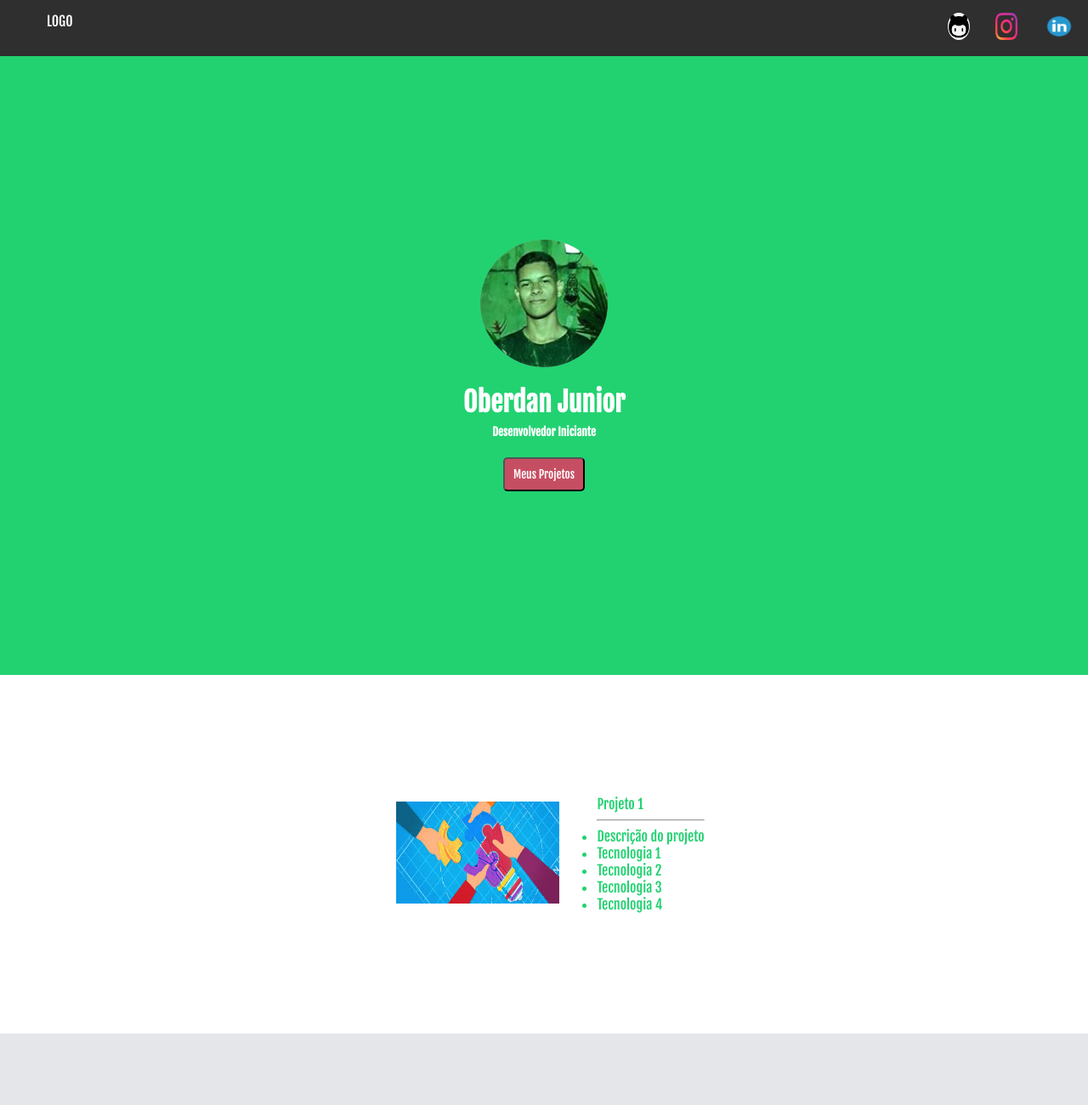
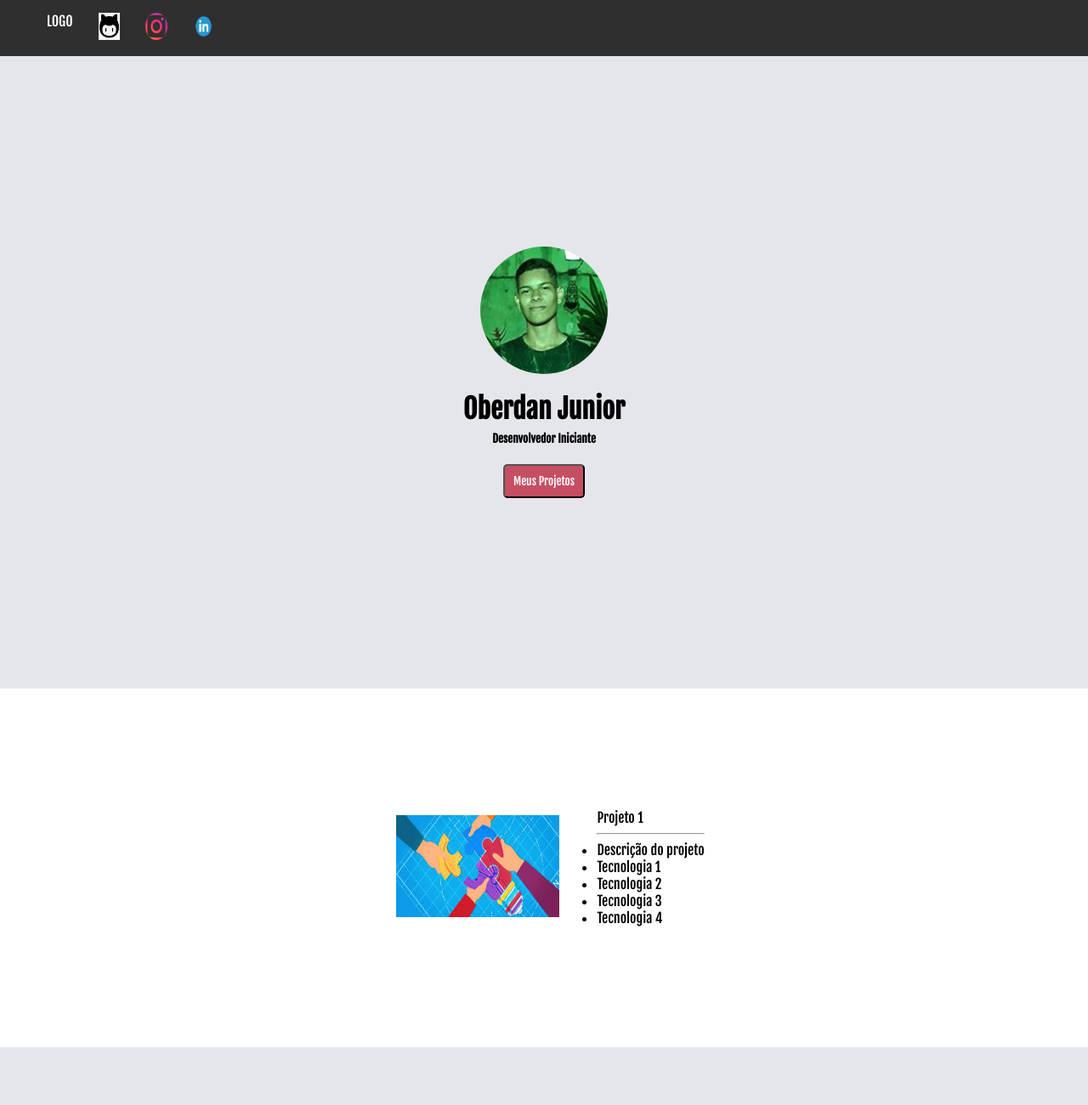
Before and after one commit to Oberdan198/portfolio, a plain HTML site: page index.html in a window 1280 px wide. Shown: the top 1300 px of the page at 85% size. Drawn offline with Linux system fonts and the light colour scheme.

Commit message:
alterando dimensao do icone linkedin

```diff
--- a/css/style.css
+++ b/css/style.css
@@ -22,22 +22,19 @@ footer{
     text-decoration: none;
     padding: 15px;
 }
-#topMenu li:first-child{
-    margin-right: auto;
-}
 
 .section1 {
     display: flex;
-    height: 91vh;
-    background-color: #22d271;
+    height: 93vh;
+    background-color: #e5e6ea;
 }
 
 .section1 h1{
-    color: white;
+    color: black;
 }
 
 .section1 h5{
-    color: white;
+    color: black;
     margin-top: -15px;
 }
 
@@ -59,7 +56,7 @@ footer{
 }
 
 .ul{
-    color: #22d271;
+    color: black;
 }
 
 .section3{
@@ -76,17 +73,17 @@ footer{
     font-family: 'Fjalla One', sans-serif;
 }
 
-.imagemNav1{
+.imagemNav3{
     width: 2vw;
     height: 4vh;
 }
 
 .imagemNav2{
-    width: 3vw;
+    width: 2vw;
     height: 4vh;
 }
 
-.imagemNav3{
+.imagemNav1{
     width: 2vw;
     height: 4vh;
     border-radius: 50%;
```
